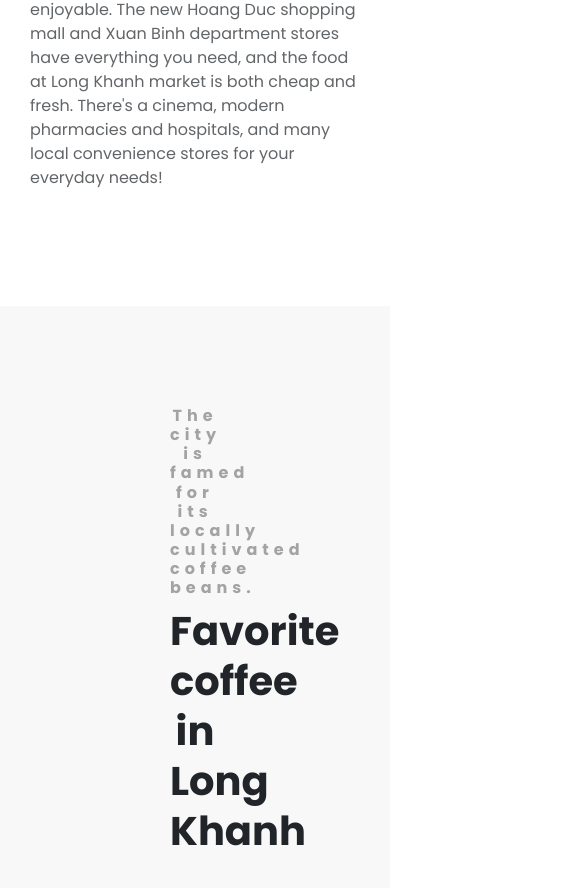
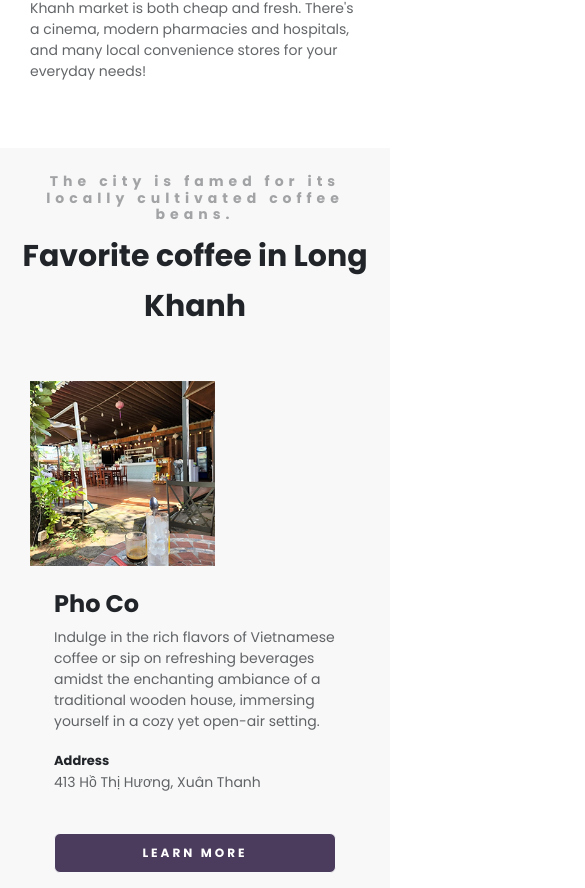
Before and after one commit to duongni/my-hometown, a React (Create React App) app: page / in a window 390 px wide. Shown: the part 1456-2344 px from the top of the page, 585 px wide, since content can reach past the window. Built offline with nearby package versions, Linux system fonts and the light colour scheme.

Commit message:
Adjusted css for different screen size on the Cafecard component

```diff
--- a/src/Cafecard.css
+++ b/src/Cafecard.css
@@ -3,7 +3,6 @@
 }
 .coffee-places {
   margin-top: 100px;
-
   padding: 100px 170px;
 }
 .Cafecard section {
@@ -47,10 +46,14 @@
   aspect-ratio: 1/1;
 }
 .Cafecard button {
+  font-size: 14px;
+  font-weight: 700;
+  letter-spacing: 3px;
   background: #4b3b5d;
   color: white;
   margin-top: 24px;
   padding: 16px 32px;
+  width: 100%;
 }
 .Cafecard a {
   text-decoration: none;
@@ -60,3 +63,44 @@
 .cafe1 {
   margin: 24px;
 }
+@media (max-width: 1200px) {
+  .coffee-places {
+    margin-top: 50px;
+    padding: 75px 20px;
+    padding-bottom: 25px;
+  }
+}
+@media (max-width: 920px) {
+  .coffee-places {
+    margin-top: 50px;
+    padding: 55px 20px;
+    padding-bottom: 15px;
+  }
+  .Cafecard section {
+    grid-gap: 20px;
+  }
+}
+@media (max-width: 576px) {
+  .coffee-places {
+    margin-top: 25px;
+    padding: 25px 10px;
+    padding-bottom: 5px;
+  }
+  .Cafecard section {
+    display: grid;
+    grid-template-columns: 1fr;
+  }
+  .Cafecard h2 {
+    font-size: 14px;
+  }
+  .Cafecard h3 {
+    font-size: 30px;
+  }
+  .Cafecard p {
+    font-size: 14px;
+  }
+  .Cafecard button {
+    font-size: 12px;
+    padding: 10px 24px;
+  }
+}
--- a/src/Main.css
+++ b/src/Main.css
@@ -27,10 +27,20 @@ section {
 .column-right {
   text-align: left;
 }
+@media (max-width: 1200px) {
+  section {
+    grid-template-columns: 1fr 1fr;
+    margin: 70px auto;
+    grid-gap: 30px;
+    padding-left: 20px;
+    padding-right: 20px;
+  }
+}
 @media (max-width: 920px) {
   section {
     grid-template-columns: 1fr 1fr;
     margin: 70px auto;
+    margin-bottom: 50px;
     grid-gap: 30px;
     padding-left: 20px;
     padding-right: 20px;
@@ -46,4 +56,10 @@ section {
     padding-left: 10px;
     padding-right: 10px;
   }
+  .Main h3 {
+    font-size: 30px;
+  }
+  .Main p {
+    font-size: 14px;
+  }
 }
```
